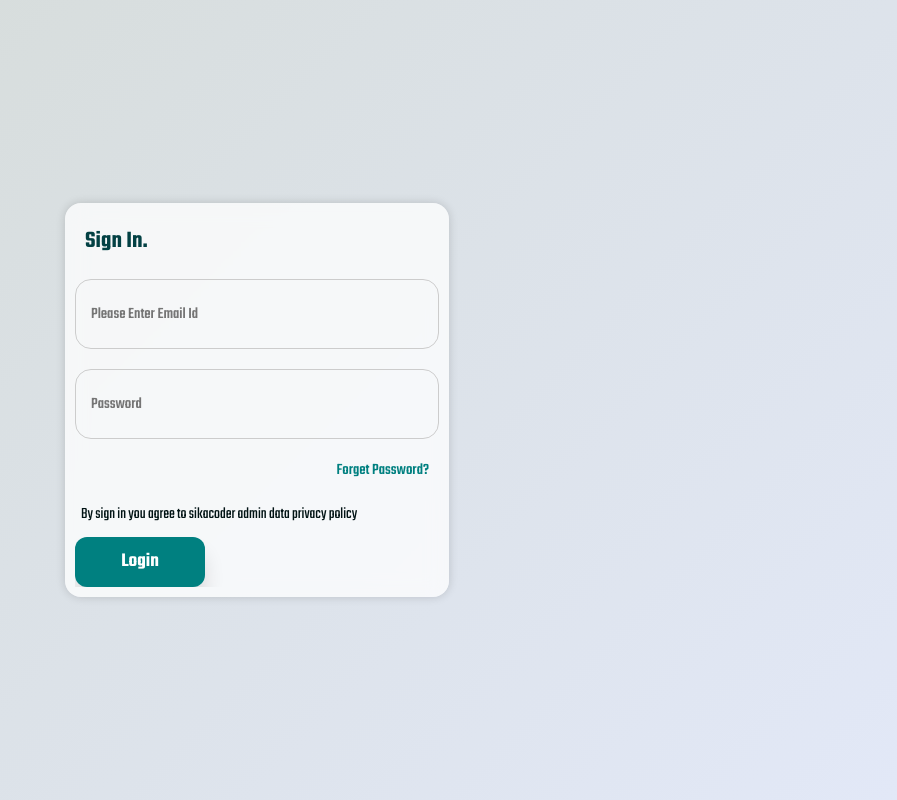
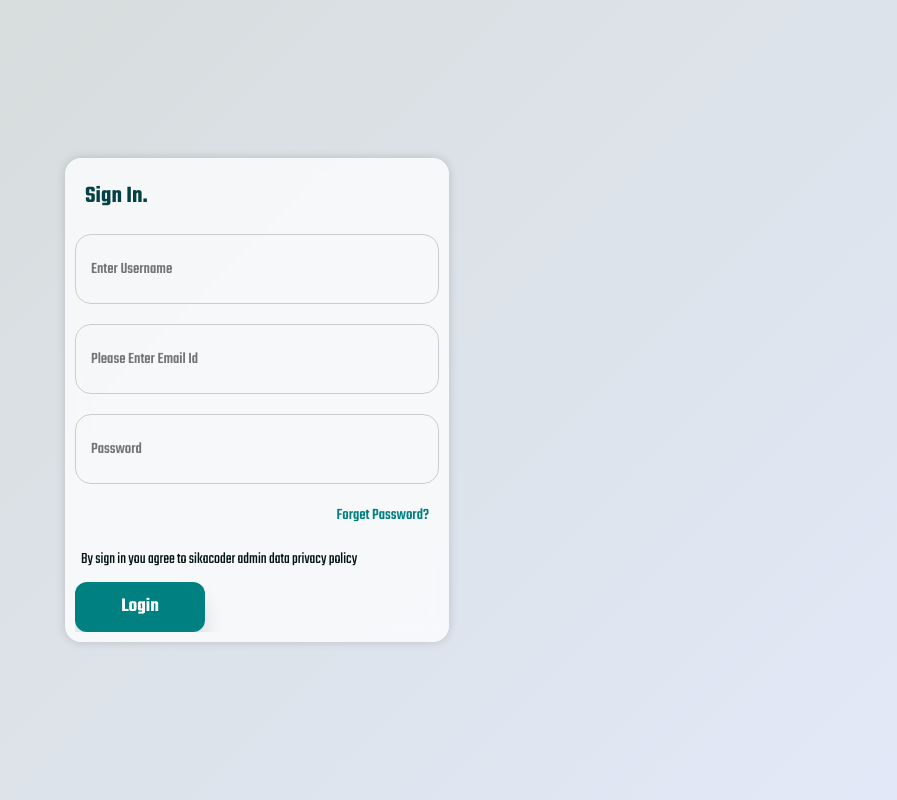
Before and after one commit to Kwarto/sikacoder, a React (Vite) app: page /sc-admin-panel/login in a window 1280 px wide. Shown: the whole page, without its empty margins (383-1280 px from the left). Built offline with nearby package versions, Linux system fonts and the light colour scheme; no server answers.

Commit message:
Added register admin component v1.0.2

```diff
--- a/src/pages/admin/Auth.jsx
+++ b/src/pages/admin/Auth.jsx
@@ -29,7 +29,7 @@ const Auth = () => {
   const [adminData, setAdminDate] = useState({ adminSchema });
   const { username, email, password } = adminData;
   const [loading, setLoading] = useState(false);
-  const [login, setLogin] = useState(true);
+  const [login, setLogin] = useState(false);
   const handleChange = (e) => {
     setAdminDate({ ...adminData, [e.target.name]: e.target.value });
   };
```
